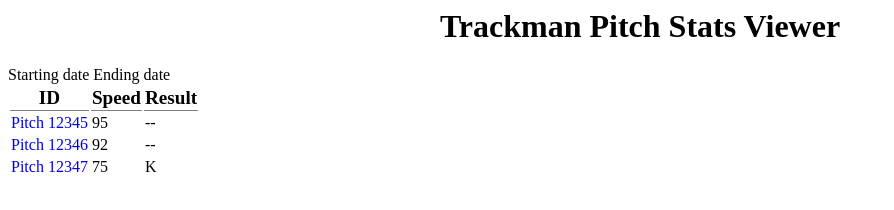
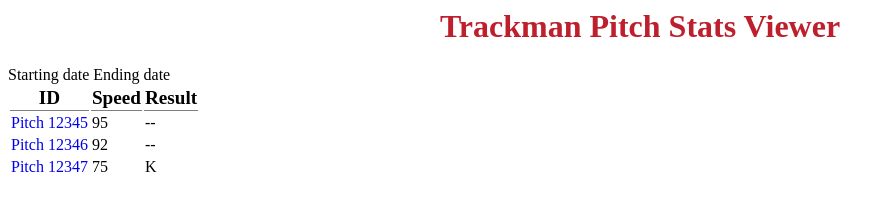
Before and after one commit to charlottedianne3/charlottedianne3, a plain HTML site: page index.html in a window 1280 px wide. Shown: the whole page, without its empty margins (0-894 px from the left). Drawn offline with Linux system fonts and the light colour scheme.

Commit message:
css test with h1

```diff
--- a/index.html
+++ b/index.html
@@ -4,7 +4,7 @@
     <link rel="stylesheet" href="styles.css"></link>
   </head>
   <body>
-    <h1>Trackman Pitch Stats Viewer</h1>
+    <h1 class="red">Trackman Pitch Stats Viewer</h1>
     Starting date
     Ending date
     <table>
```
